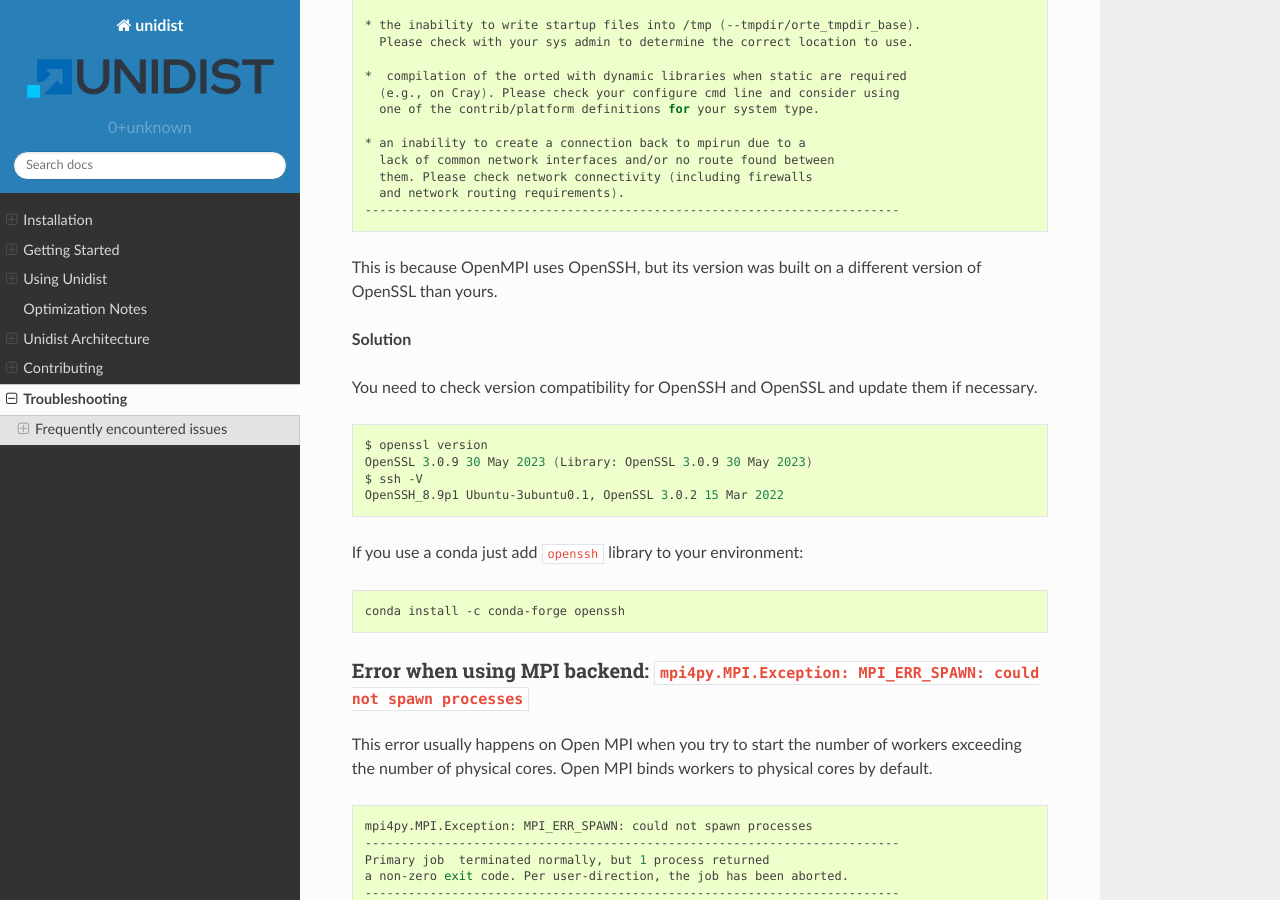
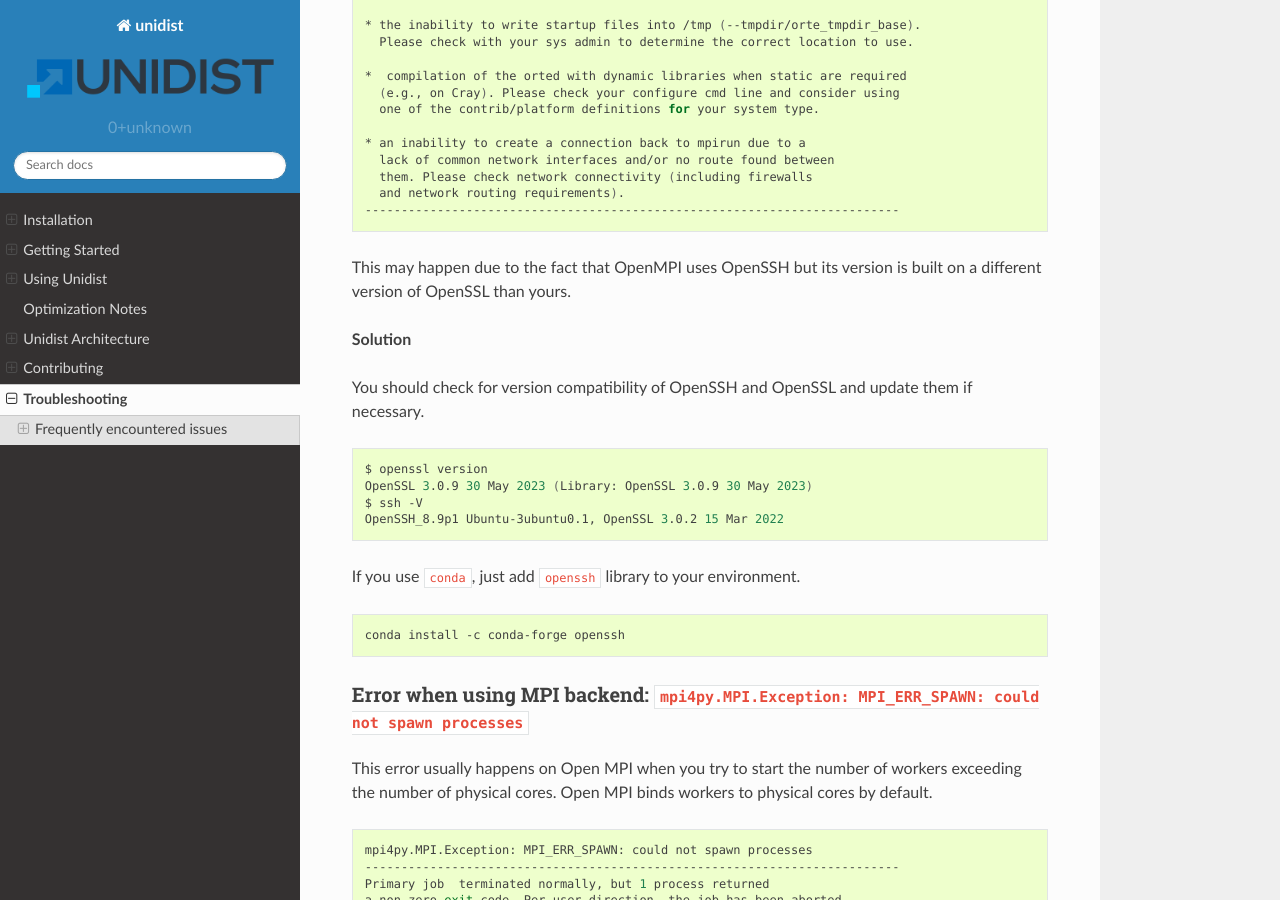
Before and after one commit to modin-project/unidist, a Sphinx documentation site: the page built from docs/troubleshooting.rst, in a window 1280 px wide and 900 px high, scrolled down 1471 px. Built offline with Sphinx 7.4.7 and the Read the Docs theme 2.0.0, drawn with Linux system fonts in a browser that asks for light colours.

Commit message:
Apply suggestions from code review

```diff
--- a/docs/troubleshooting.rst
+++ b/docs/troubleshooting.rst
@@ -91,11 +91,12 @@ Sometimes, when you run a program with Open MPI in a cluster, you may see the fo
     and network routing requirements).
   --------------------------------------------------------------------------
 
-This is because OpenMPI uses OpenSSH, but its version was built on a different version of OpenSSL than yours.
+This may happen due to the fact that OpenMPI uses OpenSSH
+but its version is built on a different version of OpenSSL than yours.
 
 **Solution**
 
-You need to check version compatibility for OpenSSH and OpenSSL and update them if necessary.
+You should check for version compatibility of OpenSSH and OpenSSL and update them if necessary.
 
 .. code-block:: bash
 
@@ -104,7 +105,7 @@ You need to check version compatibility for OpenSSH and OpenSSL and update them
   $ ssh -V
   OpenSSH_8.9p1 Ubuntu-3ubuntu0.1, OpenSSL 3.0.2 15 Mar 2022
 
-If you use a conda just add ``openssh`` library to your environment:
+If you use ``conda``, just add ``openssh`` library to your environment.
 
 .. code-block:: bash
 
```
